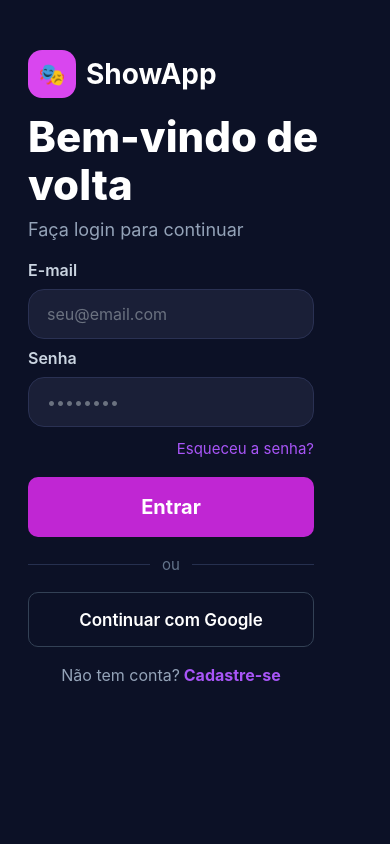
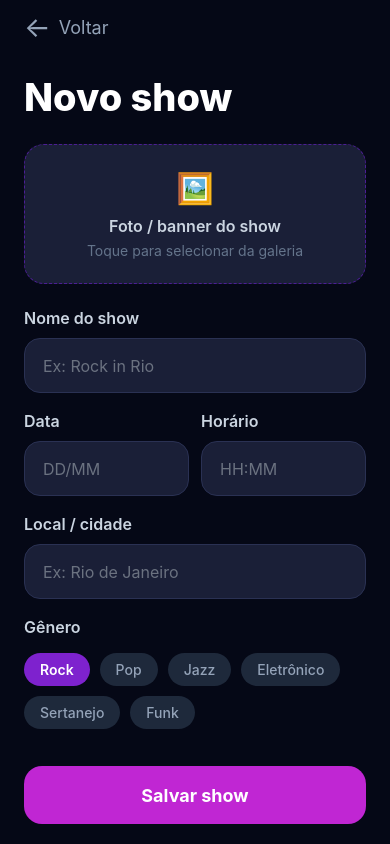
Before and after one commit to ArthurMouraa/Show-APP, a React Native app: screen /NewShow in a window 390 px wide. Built offline with nearby package versions, Linux system fonts and the light colour scheme.

Commit message:
feat: Tela de registrar shows

```diff
--- a/app/routes/AppRoutes.tsx
+++ b/app/routes/AppRoutes.tsx
@@ -7,6 +7,7 @@ import {
 import Login from '../screens/Login';
 import Cadastro from '../screens/Cadastro';
 import Home from '../screens/Home';
+import NewShow from '../screens/NewShow';
 
 const Stack = createNativeStackNavigator();
 
@@ -34,6 +35,11 @@ export default function AppRoutes(){
          component={Home}
         />
 
+        <Stack.Screen
+         name="NewShow"
+         component={NewShow}
+        />
+
       </Stack.Navigator>
     </NavigationContainer>
   )
--- a/app/screens/Home.tsx
+++ b/app/screens/Home.tsx
@@ -9,8 +9,10 @@ import {
 
 import { SafeAreaView } from 'react-native-safe-area-context';
 import NavBar from '../components/NavBar';
+import { useNavigation } from '@react-navigation/native';
 
 export default function Home() {
+  const navigation = useNavigation<any>()
   return (
     <SafeAreaView style={styles.container}>
       {/* Header */}
@@ -19,7 +21,11 @@ export default function Home() {
           Meus Shows
         </Text>
 
-        <TouchableOpacity>
+        <TouchableOpacity
+          onPress={() =>
+              navigation.navigate('NewShow')
+          }
+        >
           <Text style={styles.plus}>+</Text>
         </TouchableOpacity>
       </View>
--- /dev/null
+++ b/app/screens/NewShow.tsx
@@ -0,0 +1,272 @@
+
+import {
+  View,
+  Text,
+  TextInput,
+  TouchableOpacity,
+  StyleSheet,
+} from 'react-native';
+
+import { SafeAreaView } from 'react-native-safe-area-context';
+
+
+export default function NewShow() {
+  return (
+    <SafeAreaView style={styles.container}>
+      {/* Voltar */}
+      <TouchableOpacity style={styles.backButton}>
+        <Text style={styles.backArrow}>←</Text>
+
+        <Text style={styles.backText}>Voltar</Text>
+      </TouchableOpacity>
+
+      {/* Título */}
+      <Text style={styles.title}>Novo show</Text>
+
+      {/* Upload Banner */}
+      <TouchableOpacity style={styles.bannerUpload}>
+        <Text style={styles.bannerIcon}>🖼️</Text>
+
+        <Text style={styles.bannerTitle}>
+          Foto / banner do show
+        </Text>
+
+        <Text style={styles.bannerSubtitle}>
+          Toque para selecionar da galeria
+        </Text>
+      </TouchableOpacity>
+
+      {/* Nome */}
+      <Text style={styles.label}>Nome do show</Text>
+
+      <TextInput
+        placeholder="Ex: Rock in Rio"
+        placeholderTextColor="#6B7280"
+        style={styles.input}
+      />
+
+      {/* Linha Data/Hora */}
+      <View style={styles.row}>
+        <View style={styles.column}>
+          <Text style={styles.label}>Data</Text>
+
+          <TextInput
+            placeholder="DD/MM"
+            placeholderTextColor="#6B7280"
+            style={styles.smallInput}
+          />
+        </View>
+
+        <View style={styles.column}>
+          <Text style={styles.label}>Horário</Text>
+
+          <TextInput
+            placeholder="HH:MM"
+            placeholderTextColor="#6B7280"
+            style={styles.smallInput}
+          />
+        </View>
+      </View>
+
+      {/* Local */}
+      <Text style={styles.label}>Local / cidade</Text>
+
+      <TextInput
+        placeholder="Ex: Rio de Janeiro"
+        placeholderTextColor="#6B7280"
+        style={styles.input}
+      />
+
+      {/* Gênero */}
+      <Text style={styles.label}>Gênero</Text>
+
+      <View style={styles.genreContainer}>
+        <TouchableOpacity style={styles.activeGenre}>
+          <Text style={styles.activeGenreText}>
+            Rock
+          </Text>
+        </TouchableOpacity>
+
+        <TouchableOpacity style={styles.genreButton}>
+          <Text style={styles.genreText}>Pop</Text>
+        </TouchableOpacity>
+
+        <TouchableOpacity style={styles.genreButton}>
+          <Text style={styles.genreText}>Jazz</Text>
+        </TouchableOpacity>
+
+        <TouchableOpacity style={styles.genreButton}>
+          <Text style={styles.genreText}>
+            Eletrônico
+          </Text>
+        </TouchableOpacity>
+
+        <TouchableOpacity style={styles.genreButton}>
+          <Text style={styles.genreText}>
+            Sertanejo
+          </Text>
+        </TouchableOpacity>
+
+        <TouchableOpacity style={styles.genreButton}>
+          <Text style={styles.genreText}>Funk</Text>
+        </TouchableOpacity>
+      </View>
+
+      {/* Botão */}
+      <TouchableOpacity style={styles.button}>
+        <Text style={styles.buttonText}>
+          Salvar show
+        </Text>
+      </TouchableOpacity>
+    </SafeAreaView>
+  );
+}
+
+const styles = StyleSheet.create({
+  container: {
+    flex: 1,
+    backgroundColor: '#050816',
+    paddingHorizontal: 24,
+    paddingTop: 10,
+  },
+
+  backButton: {
+    flexDirection: 'row',
+    alignItems: 'center',
+    marginBottom: 30,
+  },
+
+  backArrow: {
+    color: '#94A3B8',
+    fontSize: 28,
+    marginRight: 8,
+  },
+
+  backText: {
+    color: '#94A3B8',
+    fontSize: 18,
+  },
+
+  title: {
+    color: '#FFFFFF',
+    fontSize: 38,
+    fontWeight: '800',
+    marginBottom: 24,
+  },
+
+  bannerUpload: {
+    height: 140,
+    borderWidth: 1,
+    borderStyle: 'dashed',
+    borderColor: '#4C1D95',
+    borderRadius: 20,
+    backgroundColor: '#1A1F37',
+    justifyContent: 'center',
+    alignItems: 'center',
+    marginBottom: 24,
+  },
+
+  bannerIcon: {
+    fontSize: 30,
+    marginBottom: 10,
+  },
+
+  bannerTitle: {
+    color: '#CBD5E1',
+    fontSize: 16,
+    fontWeight: '600',
+    marginBottom: 6,
+  },
+
+  bannerSubtitle: {
+    color: '#64748B',
+    fontSize: 14,
+  },
+
+  label: {
+    color: '#CBD5E1',
+    fontSize: 16,
+    fontWeight: '600',
+    marginBottom: 10,
+  },
+
+  input: {
+    height: 55,
+    backgroundColor: '#1A1F37',
+    borderRadius: 16,
+    paddingHorizontal: 18,
+    color: '#FFFFFF',
+    fontSize: 16,
+    borderWidth: 1,
+    borderColor: '#2A3153',
+    marginBottom: 18,
+  },
+
+  row: {
+    flexDirection: 'row',
+    gap: 12,
+  },
+
+  column: {
+    flex: 1,
+  },
+
+  smallInput: {
+    height: 55,
+    backgroundColor: '#1A1F37',
+    borderRadius: 16,
+    paddingHorizontal: 18,
+    color: '#FFFFFF',
+    fontSize: 16,
+    borderWidth: 1,
+    borderColor: '#2A3153',
+    marginBottom: 18,
+  },
+
+  genreContainer: {
+    flexDirection: 'row',
+    flexWrap: 'wrap',
+    gap: 10,
+    marginTop: 6,
+  },
+
+  activeGenre: {
+    backgroundColor: '#7E22CE',
+    paddingHorizontal: 16,
+    paddingVertical: 8,
+    borderRadius: 20,
+  },
+
+  activeGenreText: {
+    color: '#FFFFFF',
+    fontWeight: '600',
+  },
+
+  genreButton: {
+    backgroundColor: '#1E293B',
+    paddingHorizontal: 16,
+    paddingVertical: 8,
+    borderRadius: 20,
+  },
+
+  genreText: {
+    color: '#94A3B8',
+    fontWeight: '500',
+  },
+
+  button: {
+    height: 58,
+    backgroundColor: '#C026D3',
+    borderRadius: 18,
+    justifyContent: 'center',
+    alignItems: 'center',
+    marginTop: 'auto',
+    marginBottom: 20,
+  },
+
+  buttonText: {
+    color: '#FFFFFF',
+    fontSize: 18,
+    fontWeight: '700',
+  },
+});
```
